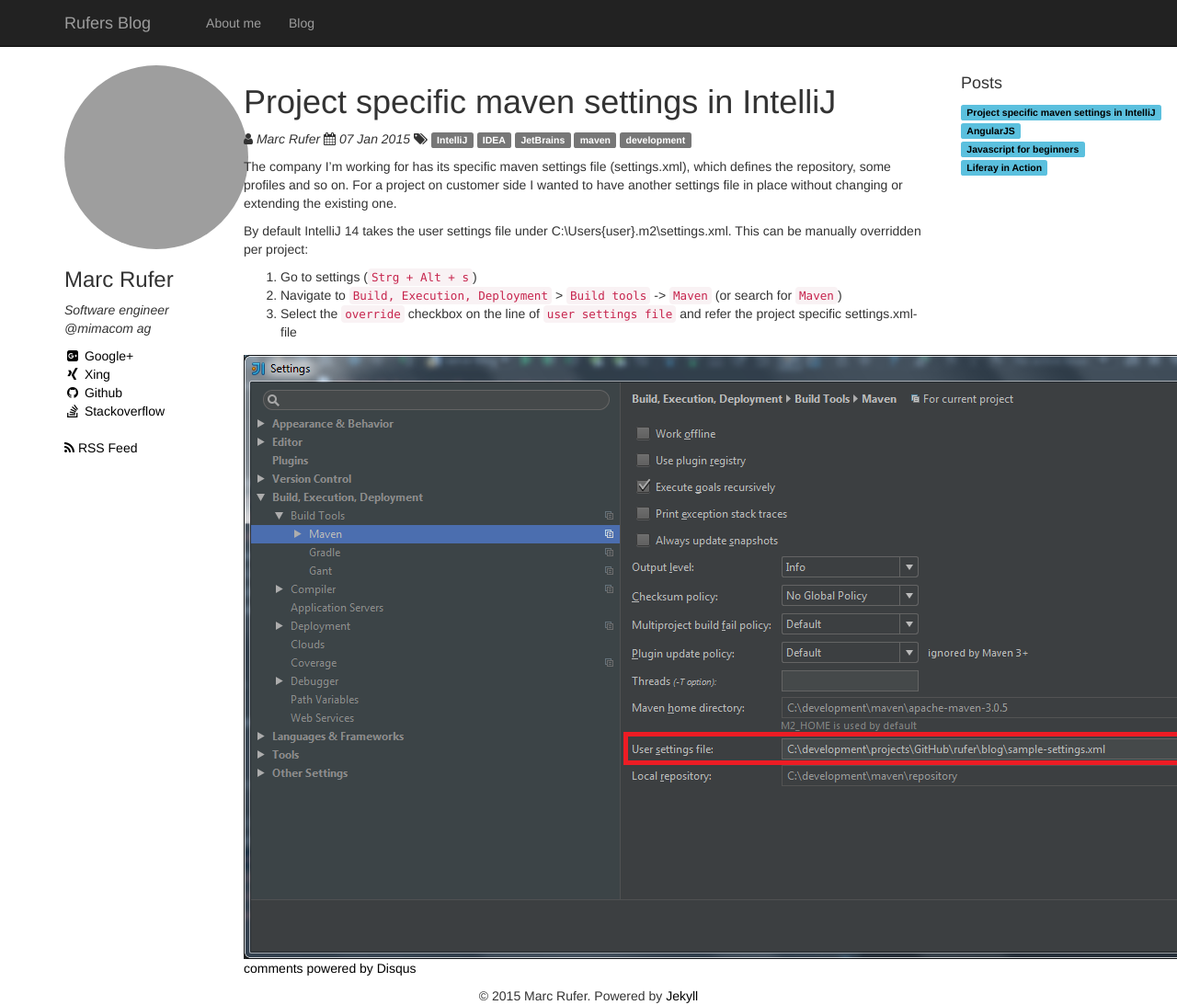
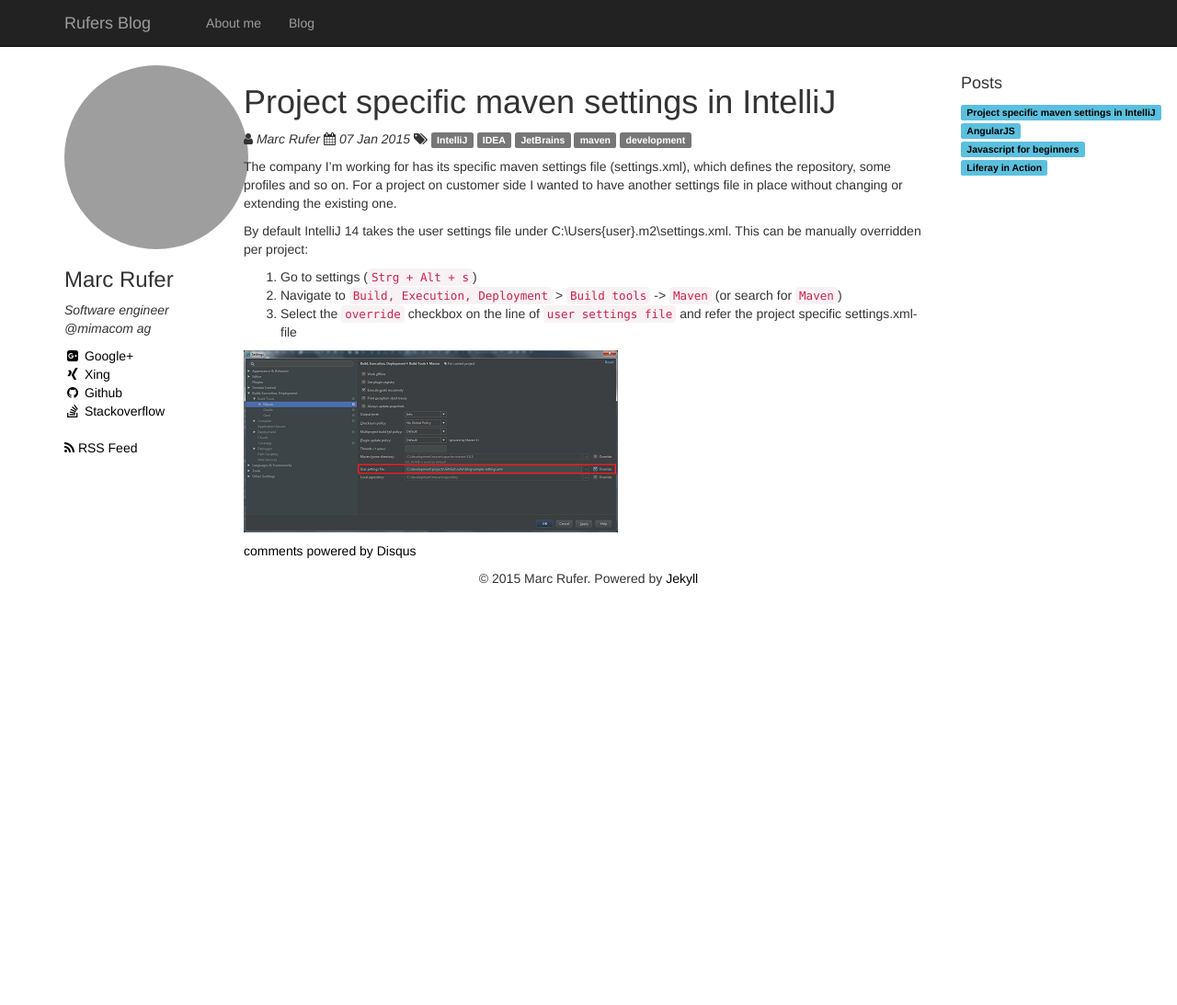
Before and after one commit to rufer7/rufer7.github.io, a Jekyll site: the page built from _posts/knowledge base/2015-01-07-Project-specific-maven-settings-in-IntelliJ.md, in a window 1280 px wide. Shown: the whole page at 92% size. Built offline with Jekyll 4.4.1, drawn with Linux system fonts in a browser that asks for light colours; nearby versions of some CDN libraries; comment, search, counter and statistics services are not loaded; after the commit the page ends 900 px from its top, so only the background shows below that; grey boxes are pictures that could not be loaded.

Commit message:
screenshot replaced by thumbnail

```diff
--- a/_posts/knowledge base/2015-01-07-Project-specific-maven-settings-in-IntelliJ.md
+++ b/_posts/knowledge base/2015-01-07-Project-specific-maven-settings-in-IntelliJ.md
@@ -15,6 +15,6 @@
 2. Navigate to `Build, Execution, Deployment` > `Build tools` -> `Maven` (or search for `Maven`)
 3. Select the `override` checkbox on the line of `user settings file` and refer the project specific settings.xml-file
 
-<div class="inline-img-left">
-    <img src="{{ site.url }}/assets/screenshots/override-settings.xml.png" alt="IDEA screenshot"/>
-</div>
+<a href="{{ site.url }}/assets/screenshots/override-settings.xml.png" target="_blank">
+    <img src="{{ site.url }}/assets/screenshots/override-settings.xml_thumbnail.png" alt="IDEA screenshot" border="1">
+</a>
```
Also changed, not shown: assets/screenshots/override-settings.xml.png, assets/screenshots/override-settings.xml_thumbnail.png (added).
